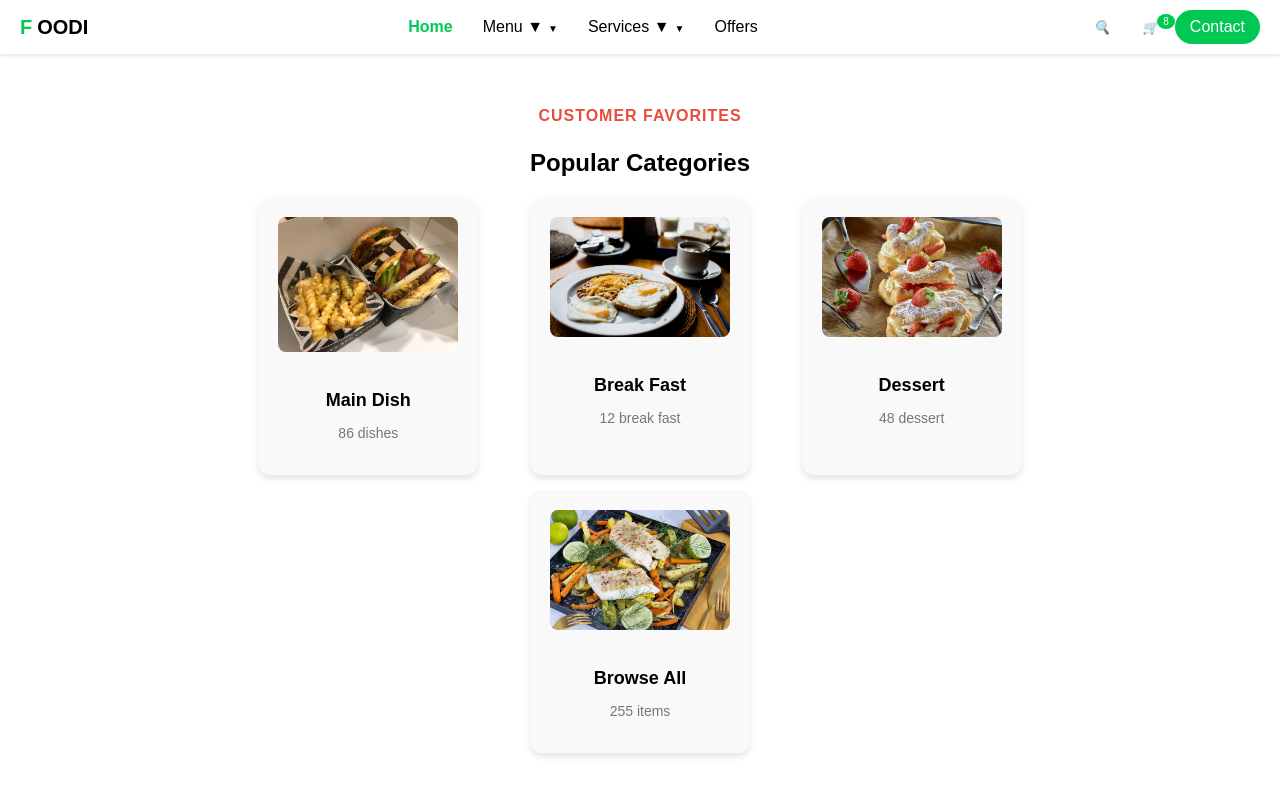
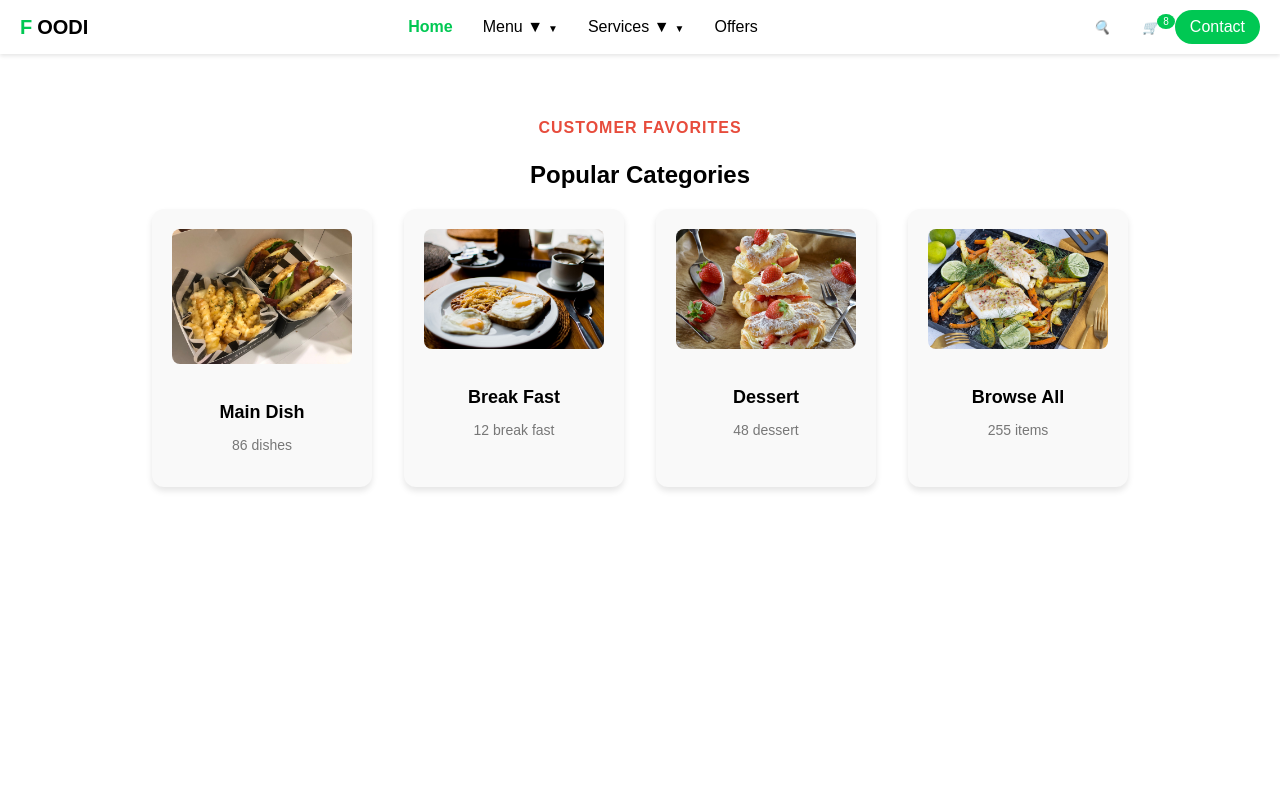
Before and after one commit to kingjames500/Restuarant-Landing-page, a React (Vite) app: page / in a window 1280 px wide. Shown: the top 796 px of the page. Built offline with nearby package versions, Linux system fonts and the light colour scheme.

Commit message:
working on the max width of the section

```diff
--- a/src/component/CustomerFavourites/CustomerFavourites.css
+++ b/src/component/CustomerFavourites/CustomerFavourites.css
@@ -1,8 +1,7 @@
 .categories {
   text-align: center;
-    margin: 20px auto;
+  margin: 2rem auto;
   padding: 20px;
-    max-width: 800px;
 }
 
 .categories__header {
@@ -21,8 +20,8 @@
 
 .categories__list {
   display: flex;
-    justify-content: space-around;
-    gap: 15px;
+  justify-content: center;
+  gap: 2rem;
   flex-wrap: wrap;
 }
 
--- a/src/component/Header/Header.jsx
+++ b/src/component/Header/Header.jsx
@@ -1,6 +1,5 @@
-
 import React from "react";
-import "./Header.css"
+import "./Header.css";
 
 const Navbar = () => {
   return (
```
Also changed, not shown: src/App.jsx (+2 -5 lines), src/component/CustomerFavourites/CustomerFavourites.jsx (line endings or trailing spaces), src/component/Header/Header.css (indentation only), 1 other file (tests, documents, lock files or other folders). Lines whose indentation alone changed are shown as unchanged.
